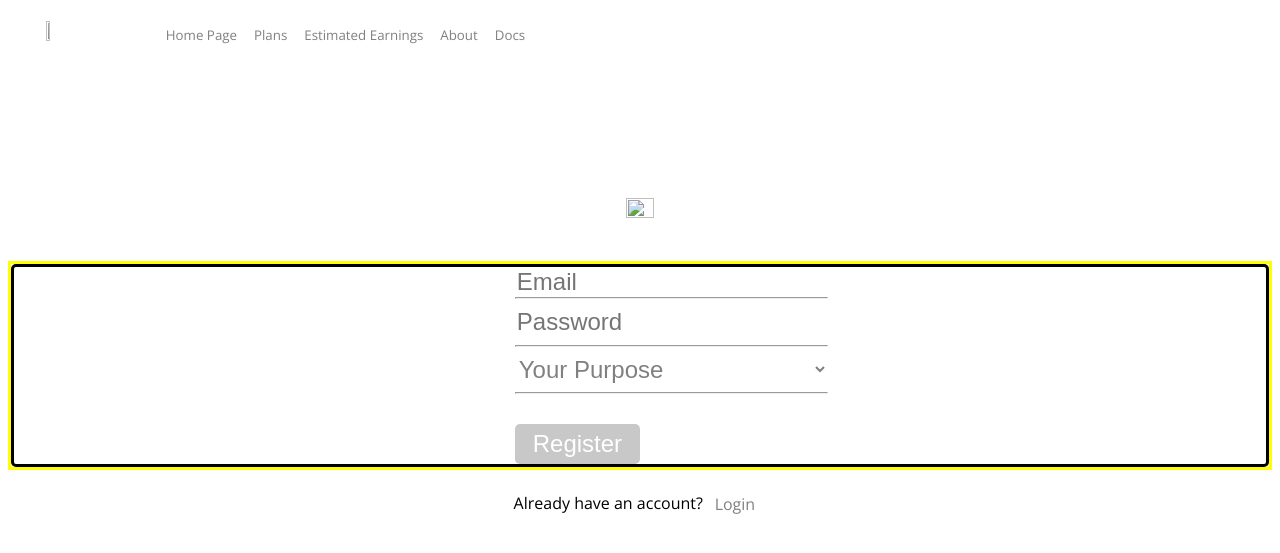
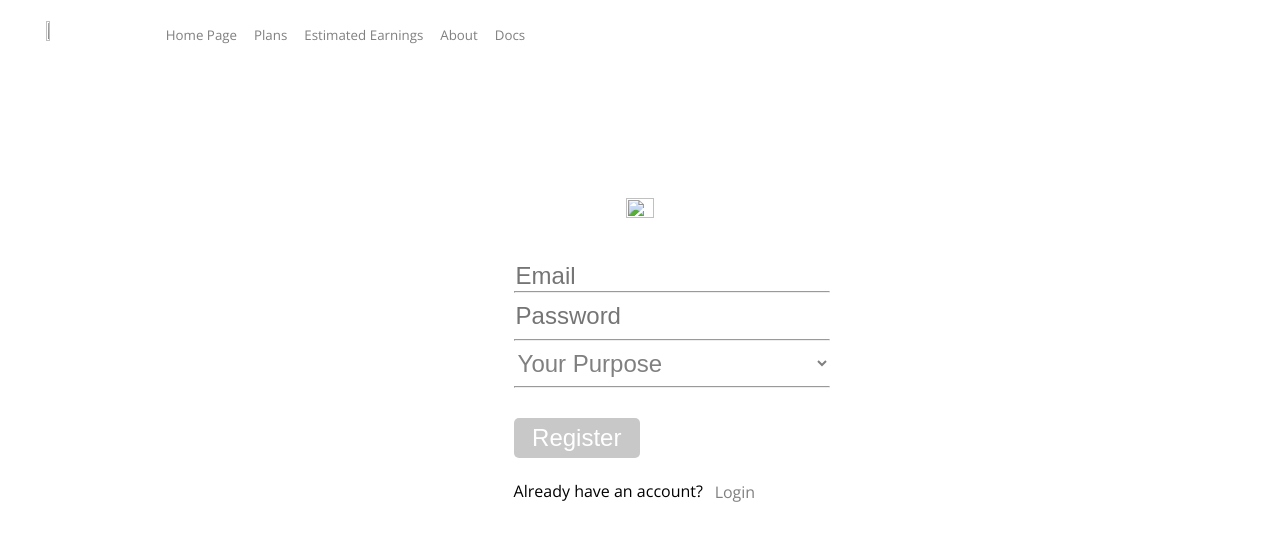
Before and after one commit to omrozh/inads, a Flask app: page /register in a window 1280 px wide. Shown: the top 553 px of the page. Run offline with Flask 2, Linux system fonts and the light colour scheme; some libraries are stand-ins or nearby versions.

Commit message:
new commit

```diff
--- a/templates/login.html
+++ b/templates/login.html
@@ -18,8 +18,8 @@
     <center>
         <img src="https://firebasestorage.googleapis.com/v0/b/file-store-6094b.appspot.com/o/files%2F9130410?alt=media&token=709b6728-023d-4c7e-b118-d459bc2794c3" style="width: 15%; height: 20%; margin-top: 15%" alt="">
     </center>
-    <div style="border-color: yellow; border-style: solid; margin-top: 3%">
-        <form method=post enctype=multipart/form-data style="border-style: solid; border-radius: 5px; border-color: black;">
+    <div style="margin-top: 3%">
+        <form method=post enctype=multipart/form-data>
             <input style="margin-left: 40%; margin-right:35%" class="mainForm" type=text name=email placeholder="Email">
             <hr style="margin-left: 40%; margin-right:35%">
             <input style="margin-left: 40%; margin-right:35%"  class="mainForm" type=password name=password placeholder="Password">
--- a/templates/register.html
+++ b/templates/register.html
@@ -18,8 +18,8 @@
     <center>
         <img src="https://firebasestorage.googleapis.com/v0/b/file-store-6094b.appspot.com/o/files%2F9130410?alt=media&token=709b6728-023d-4c7e-b118-d459bc2794c3" style="width: 15%; height: 20%; margin-top: 15%" alt="">
     </center>
-    <div style="border-color: yellow; border-style: solid; margin-top: 3%">
-        <form id="form-id" method=post enctype=multipart/form-data style="border-style: solid; border-radius: 5px; border-color: black;">
+    <div style="margin-top: 3%">
+        <form id="form-id" method=post enctype=multipart/form-data>
             <div id="form-mail-registration">
                 <input style="margin-left: 40%; margin-right:35%; float: left" class="mainForm" type=text name=email placeholder="Email">
                 <hr style="margin-left: 40%; margin-right:35%">
```
